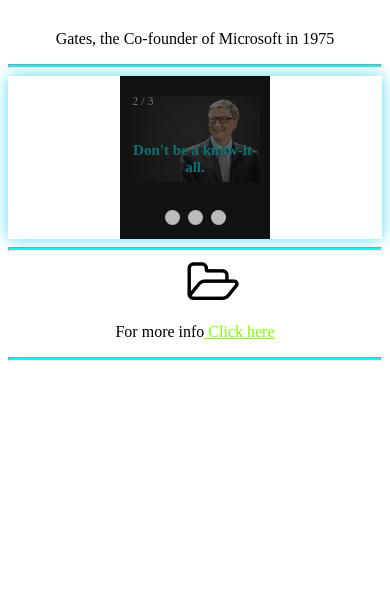
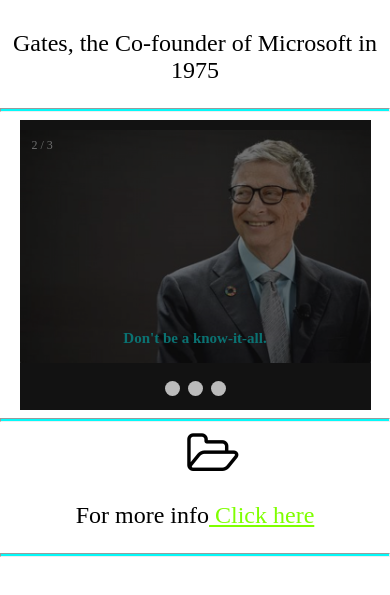
Before and after one commit to zanelehlongwane/Tribute, a plain HTML site: page index.html in a window 390 px wide. Shown: the part 95-690 px from the top of the page. Drawn offline with Linux system fonts and the light colour scheme.

Commit message:
few changes

```diff
--- a/style.css
+++ b/style.css
@@ -149,3 +149,28 @@
 
 
 }
+@media screen and (max-width: 500px) {
+  body {
+    padding: 0;
+    margin: 0;
+  }
+
+  main {
+    padding-inline: 5%; /* Reduce padding for smaller screens */
+    box-shadow: none; /* Optional: Remove box-shadow for better usability on small screens */
+  }
+
+  .slideshow-container {
+    max-width: 100%; /* Allow it to scale fully on smaller devices */
+  }
+
+  img {
+    padding: 0;
+    width: 100%; /* Ensure images fill the screen */
+    height: auto; /* Maintain aspect ratio */
+  }
+
+  h1, p {
+    font-size: 1.5rem; /* Adjust text size for readability on smaller screens */
+  }
+}
```
Lines whose indentation alone changed are shown as unchanged.
